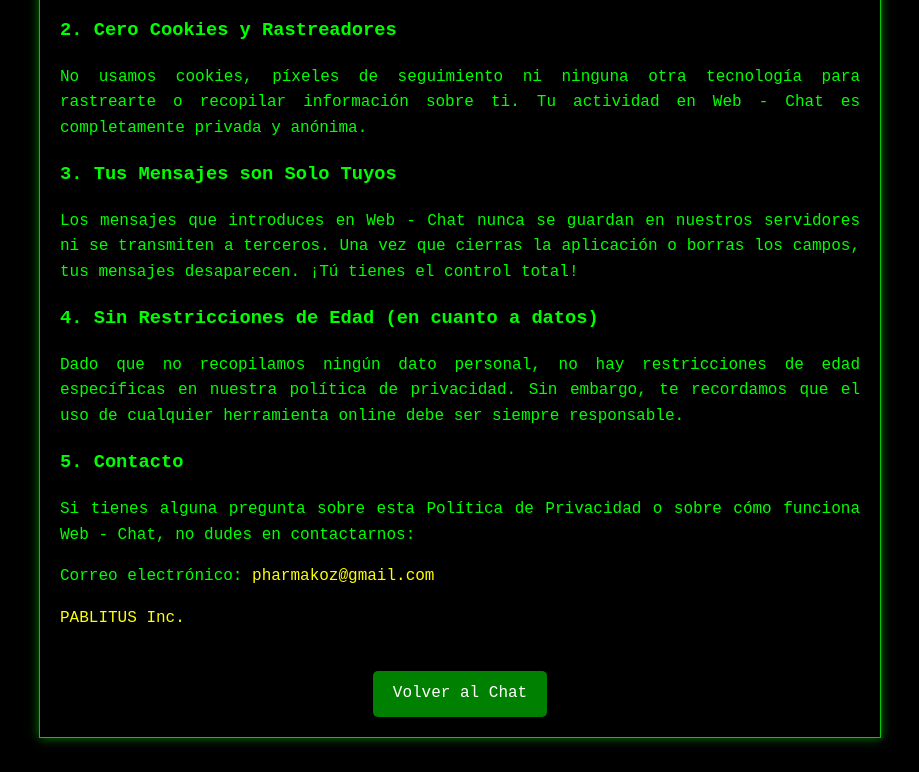
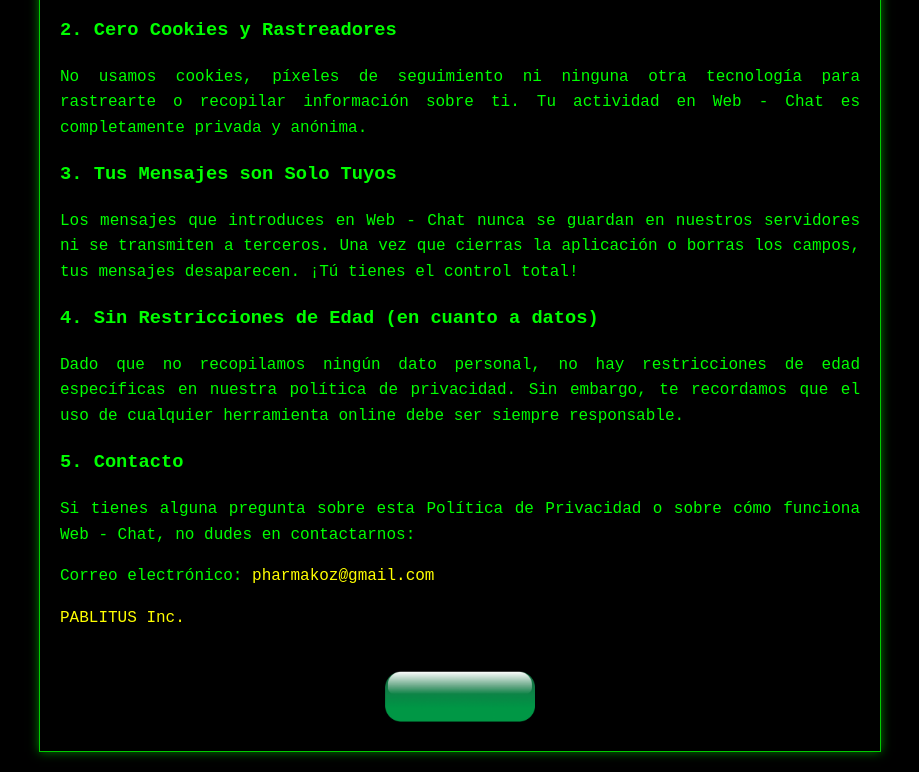
Before and after one commit to Pablitus666/Web--Chat-, a website: page info.html in a window 1280 px wide. Shown: the part 2721-3493 px from the top of the page, without its empty margins (180-1099 px from the left). Drawn offline with Linux system fonts and the light colour scheme.

Commit message:
feat(ui): Improve 'info' page button
- Replaced the plain text link with a custom image button.
- Added haptic feedback (vibration) on button press for mobile devices.
- Added the button image 'images/boton.png' to the repository.

```diff
--- a/info.html
+++ b/info.html
@@ -81,145 +81,313 @@
         }
 
                 .return-button-container {
+
                     text-align: center;
+
                     margin-top: 40px;
+
                 }
 
-        .return-button {
-            display: inline-block;
-            background-color: #008000;
-            /* Verde oscuro */
-            color: #fff;
-            padding: 10px 20px;
-            text-decoration: none;
-            border-radius: 5px;
-            transition: background-color 0.3s ease;
+
+
+                #close-info-btn {
+
+                    background: none;
+
+                    border: none;
+
+                    cursor: pointer;
+
+                    padding: 0;
+
                 }
 
-        .return-button:hover {
-            background-color: #00FF00;
-            /* Verde brillante */
-            color: #000;
+
+
+                #close-info-btn img {
+
+                    width: 150px; /* Ancho del botón, ajustar si es necesario */
+
+                    height: auto;
+
+                    display: block;
+
+                    transition: transform 0.2s ease;
+
                 }
 
+
+
+                #close-info-btn:hover img {
+
+                    transform: scale(1.05); /* Efecto de zoom al pasar el ratón */
+
+                }
+
+
+
                 #emailContact,
+
                 .company-name {
+
                     color: #FFFF00;
+
                     /* Amarillo para destacar */
+
                 }
+
             </style>
+
         </head>
 
+
+
         <body class="info-page">
+
             <div class="info-container">
+
                 <h1>Información de la Aplicación <br> Web - Chat</h1>
+
                 <p class="privacy-intro"><span class="update-label">Última actualización:</span> 25 de diciembre de 2025</p>
 
+
+
                 <h2>Términos de Uso</h2>
+
                 <p>¡Hola! Te damos la bienvenida a Web - Chat. Estos Términos de Uso son como las reglas del juego para que
+
                     uses nuestra aplicación web. Al usar Web - Chat, aceptas estas reglas. Si no estás de acuerdo con alguna,
+
                     ¡no te preocupes! Simplemente no uses la aplicación.</p>
 
+
+
                 <h3>1. ¿Quién puede usar Web - Chat?</h3>
+
                 <p> Web - Chat está disponible para usuarios de todas las edades. No imponemos una restricción de edad para el
+
                     uso de nuestra herramienta. Sin embargo, recomendamos que los menores de edad utilicen la aplicación bajo la
+
                     supervisión de un padre o tutor. El uso de cualquier herramienta en línea debe ser siempre responsable. Si
+
                     utilizas la aplicación en nombre de una empresa, debes tener la autoridad para aceptar estos términos en su
+
                     representación.</p>
 
+
+
                 <h3>2. ¿Qué es Web - Chat?</h3>
+
                 <p>Web - Chat es una herramienta sencilla para cifrar y descifrar mensajes de texto. La ofrecemos "tal cual"
+
                     y "según esté disponible". Esto significa que no podemos prometer que siempre funcionará sin interrupciones
+
                     o errores, pero hacemos nuestro mejor esfuerzo para que así sea.</p>
 
+
+
                 <h3>3. Lo que puedes y no puedes hacer</h3>
+
                 <h4>3.1. Puedes usar Web - Chat para:</h4>
+
                 <ul>
+
                     <li>Cifrar y descifrar tus mensajes de texto.</li>
+
                     <li>Usar la aplicación para tus cosas personales, sin fines comerciales.</li>
-        </ul>
-        <h4>3.2. Por favor, no uses Web - Chat para:</h4>
-        <ul>
-            <li>Cualquier cosa ilegal o que no esté permitida.</li>
-            <li>Copiar o usar cosas que no te pertenecen (propiedad intelectual de otros).</li>
-            <li>Enviar mensajes ofensivos, amenazantes o que inciten al odio.</li>
-            <li>Distribuir virus o programas maliciosos.</li>
-            <li>Intentar dañar nuestra aplicación o acceder a ella sin permiso.</li>
-            <li>Intentar "desarmar" la aplicación para ver cómo funciona por dentro.</li>
-            <li>Recopilar información personal de otros usuarios sin su permiso.</li>
-            <li>Hacerte pasar por otra persona o empresa.</li>
+
                 </ul>
 
+                <h4>3.2. Por favor, no uses Web - Chat para:</h4>
+
+                <ul>
+
+                    <li>Cualquier cosa ilegal o que no esté permitida.</li>
+
+                    <li>Copiar o usar cosas que no te pertenecen (propiedad intelectual de otros).</li>
+
+                    <li>Enviar mensajes ofensivos, amenazantes o que inciten al odio.</li>
+
+                    <li>Distribuir virus o programas maliciosos.</li>
+
+                    <li>Intentar dañar nuestra aplicación o acceder a ella sin permiso.</li>
+
+                    <li>Intentar "desarmar" la aplicación para ver cómo funciona por dentro.</li>
+
+                    <li>Recopilar información personal de otros usuarios sin su permiso.</li>
+
+                    <li>Hacerte pasar por otra persona o empresa.</li>
+
+                </ul>
+
+
+
                 <h3>4. Nuestra Propiedad</h3>
+
                 <p>Web - Chat y todo lo que la compone (diseño, funciones, etc.) es propiedad de PABLITUS Inc. Está protegida
+
                     por leyes de propiedad intelectual. Tú no puedes copiar, modificar o distribuir ninguna parte de nuestra
+
                     aplicación sin permiso.</p>
 
+
+
                 <h3>5. Lo que no podemos garantizar</h3>
+
                 <p>Ofrecemos Web - Chat con la mejor intención, pero no podemos garantizar que siempre funcionará
+
                     perfectamente, sin errores o sin interrupciones. No nos hacemos responsables si algo sale mal o si hay algún
+
                     problema técnico.</p>
 
+
+
                 <h3>6. Nuestra Responsabilidad (limitada)</h3>
+
                 <p>PABLITUS Inc. y nuestro equipo no somos responsables de ningún daño indirecto o pérdida que pueda surgir por
+
                     usar (o no poder usar) Web - Chat. Esto incluye pérdida de datos, ganancias o cualquier otro problema,
+
                     incluso si nos avisaste de que algo así podría pasar.</p>
 
+
+
                 <h3>7. Si hay problemas (Indemnización)</h3>
+
                 <p>Si usas Web - Chat de una manera que no está permitida por estos Términos y eso nos causa algún problema
+
                     legal o financiero, aceptas ayudarnos a defendernos y cubrir los costos (incluidos los honorarios de
+
                     abogados).</p>
 
+
+
                 <h3>8. Leyes que nos rigen</h3>
+
                 <p>Estas reglas se interpretan según las leyes del Estado Plurinacional de Bolivia. Si alguna parte de estas
+
                     reglas no es válida, el resto seguirá siéndolo. Estos Términos son el acuerdo completo entre tú y nosotros
+
                     sobre el uso de Web - Chat.</p>
 
+
+
                 <h3>9. Cambios en estas reglas</h3>
+
                 <p>Podemos cambiar estos Términos en cualquier momento. Si el cambio es importante, intentaremos avisarte con al
+
                     menos 30 días de antelación. Si sigues usando Web - Chat después de los cambios, significa que los
+
                     aceptas. Si no estás de acuerdo con las nuevas reglas, por favor, deja de usar la aplicación.</p>
 
+
+
                 <h3>10. ¿Necesitas contactarnos?</h3>
+
                 <p>Si tienes alguna pregunta sobre estos Términos, puedes escribirnos a:</p>
+
                 <p>Correo electrónico: <span id="emailContact">pharmakoz@gmail.com</span></p>
+
                 <p><span class="company-name">PABLITUS Inc.</span></p>
 
+
+
                 <h2>Política de Privacidad</h2>
+
                 <p class="privacy-intro"><span class="update-label">Última actualización:</span> 25 de diciembre de 2025</p>
 
+
+
                 <p>¡Tu privacidad es súper importante para nosotros en Web - Chat! Queremos que sepas exactamente cómo
+
                     funciona nuestra aplicación en relación con tus datos.</p>
 
+
+
                 <h3>1. No Recopilamos Datos Personales</h3>
+
                 <p>Así de simple: Web - Chat no recopila ningún tipo de dato personal tuyo. Cuando usas la aplicación, todo
+
                     lo que haces (cifrar, descifrar mensajes) se procesa directamente en tu navegador. ¡Nada de tu información
+
                     sale de tu dispositivo!</p>
 
+
+
                 <h3>2. Cero Cookies y Rastreadores</h3>
+
                 <p>No usamos cookies, píxeles de seguimiento ni ninguna otra tecnología para rastrearte o recopilar información
+
                     sobre ti. Tu actividad en Web - Chat es completamente privada y anónima.</p>
 
+
+
                 <h3>3. Tus Mensajes son Solo Tuyos</h3>
+
                 <p>Los mensajes que introduces en Web - Chat nunca se guardan en nuestros servidores ni se transmiten a
+
                     terceros. Una vez que cierras la aplicación o borras los campos, tus mensajes desaparecen. ¡Tú tienes el
+
                     control total!</p>
 
+
+
                 <h3>4. Sin Restricciones de Edad (en cuanto a datos)</h3>
+
                 <p>Dado que no recopilamos ningún dato personal, no hay restricciones de edad específicas en nuestra política de
+
                     privacidad. Sin embargo, te recordamos que el uso de cualquier herramienta online debe ser siempre
+
                     responsable.</p>
 
+
+
                 <h3>5. Contacto</h3>
+
                 <p>Si tienes alguna pregunta sobre esta Política de Privacidad o sobre cómo funciona Web - Chat, no dudes en
+
                     contactarnos:</p>
+
                 <p>Correo electrónico: <span id="emailContact">pharmakoz@gmail.com</span></p>
+
                 <p><span class="company-name">PABLITUS Inc.</span></p>
 
+
+
                 <div class="return-button-container">
-            <a href="javascript:window.close();" class="return-button">Volver al Chat</a>
+
+                    <button id="close-info-btn">
+
+                        <img src="images/boton.png" alt="Volver al Chat">
+
+                    </button>
+
                 </div>
+
             </div>
+
+            <script>
+
+                document.getElementById('close-info-btn').addEventListener('click', function() {
+
+                    // Vibrar si el navegador lo soporta
+
+                    if ('vibrate' in navigator) {
+
+                        navigator.vibrate(100); // Vibración de 100ms
+
+                    }
+
+                    // Cerrar la ventana
+
+                    window.close();
+
+                });
+
+            </script>
+
         </body>
 
+
+
         </html>
```
Also changed, not shown: images/boton.png (added). Lines whose indentation alone changed are shown as unchanged.
